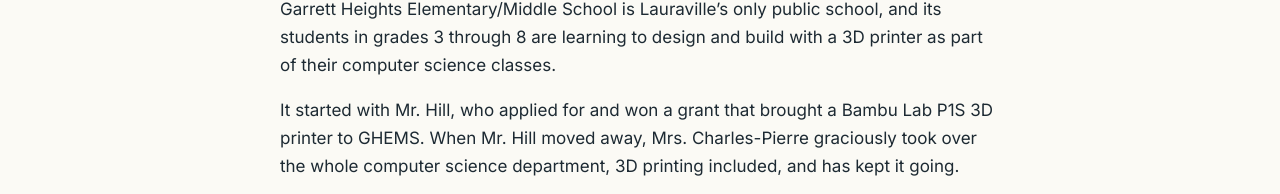
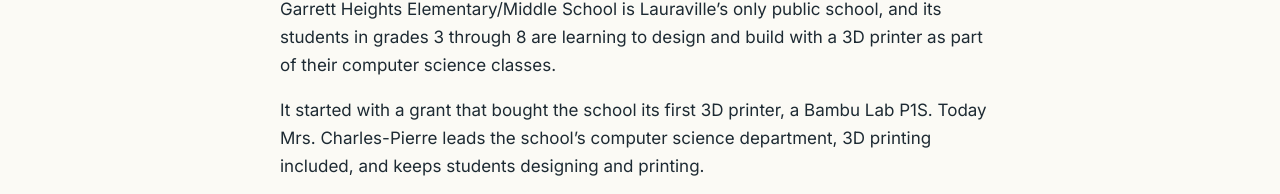
Before and after one commit to LauravilleFair/LauravilleCares, a plain HTML site: page 3d-printing/index.html in a window 1280 px wide. Shown: the part 736-930 px from the top of the page. Drawn offline with Linux system fonts and the light colour scheme; a script that the page names is missing.

Commit message:
GHEMS story: credit the grant, not individual history
Co-Authored-By: Claude Opus 5.5 <noreply@anthropic.com>
Claude-Session: https://claude.ai/code/session_012rWroNmDY6ywSrKSSDnTQm

```diff
--- a/3d-printing/index.html
+++ b/3d-printing/index.html
@@ -91,7 +91,7 @@
       <div class="container narrow">
         <h2>The story</h2>
         <p>Garrett Heights Elementary/Middle School is Lauraville&rsquo;s only public school, and its students in grades 3 through 8 are learning to design and build with a 3D printer as part of their computer science classes.</p>
-        <p>It started with Mr. Hill, who applied for and won a grant that brought a Bambu Lab P1S 3D printer to GHEMS. When Mr. Hill moved away, Mrs. Charles-Pierre graciously took over the whole computer science department, 3D printing included, and has kept it going.</p>
+        <p>It started with a grant that bought the school its first 3D printer, a Bambu Lab P1S. Today Mrs. Charles-Pierre leads the school&rsquo;s computer science department, 3D printing included, and keeps students designing and printing.</p>
         <p>Now the printer needs an upgrade. The AMS 2 Pro is an add-on that holds four spools of filament and switches between them automatically. That means prints in several colors, less class time spent swapping spools by hand, and a built-in dryer that keeps filament printing cleanly. Add a supply of filament, and students can keep printing all year.</p>
         <p>Because The Lauraville Fair is a tax-exempt nonprofit, we can buy the equipment tax-free from any store, often for less than the school could, and donate it directly to GHEMS.</p>
 
```
